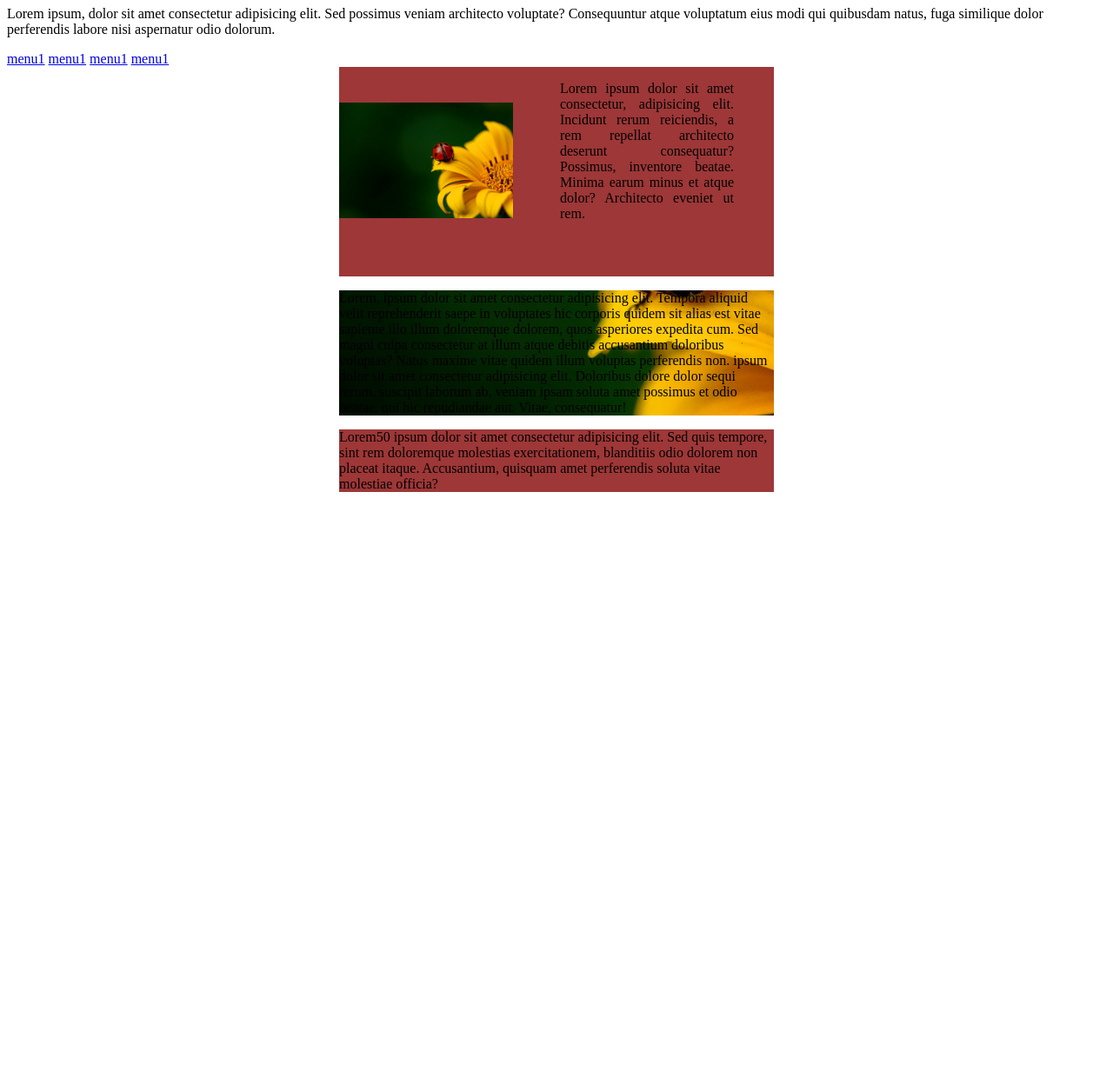
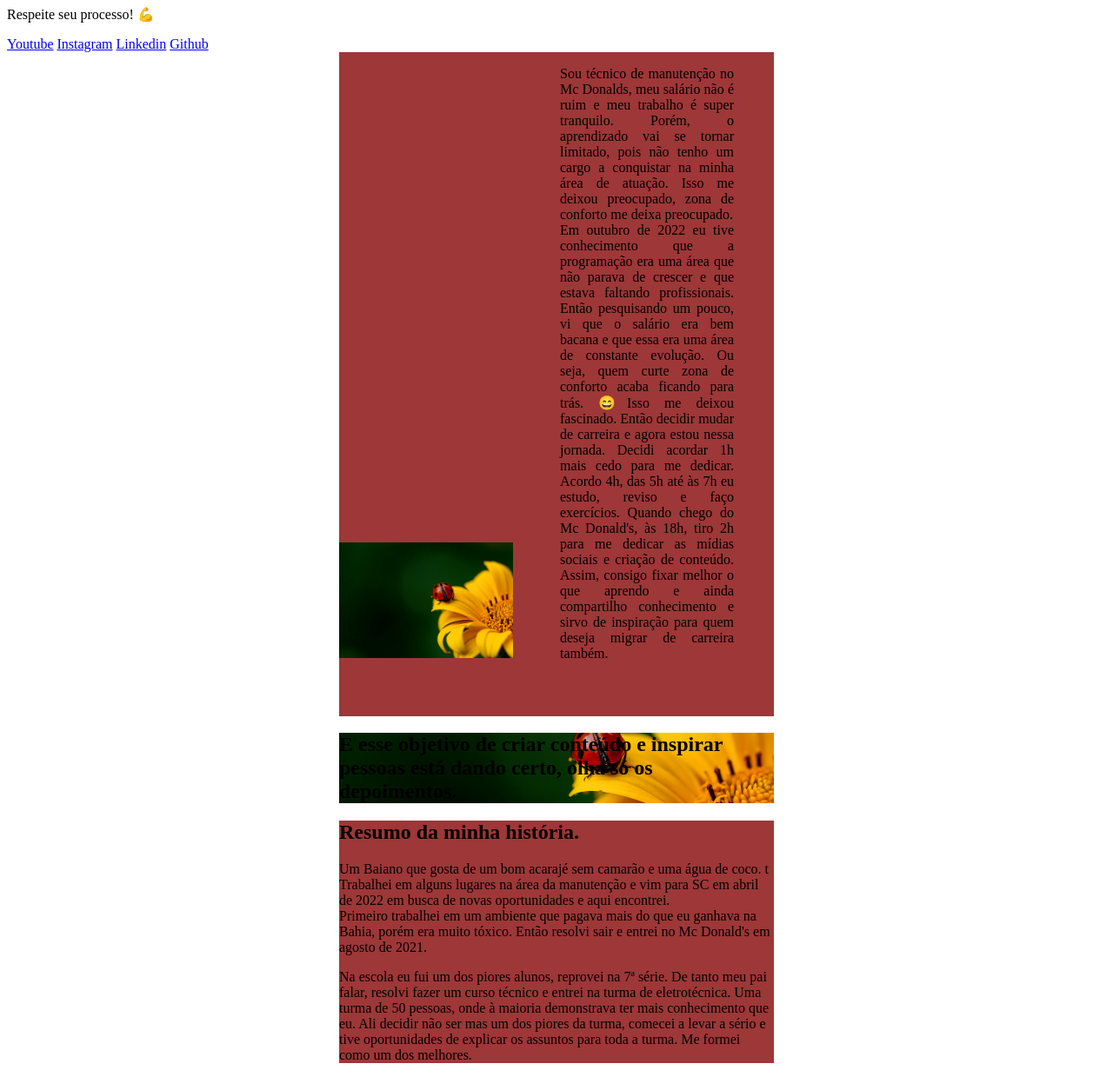
Before and after one commit to ErikBarroso/Sobre-mim, a plain HTML site: page index.html in a window 1280 px wide. Shown: the part 73-1312 px from the top of the page at 87% size. Before the commit the page ends 800 px from the top, so only its background shows below. Drawn offline with Linux system fonts and the light colour scheme.

Commit message:
Adicionando minha história

```diff
--- a/index.html
+++ b/index.html
@@ -4,19 +4,20 @@
     <meta charset="UTF-8">
     <meta http-equiv="X-UA-Compatible" content="IE=edge">
     <meta name="viewport" content="width=device-width, initial-scale=1.0">
-    <title>Document</title>
+    <title>Sobre mim</title>
     <link rel="stylesheet" href="style.css">
 </head>
 <body>
 
     <header>
-        <h1>Titulo</h1>
-        <p>Lorem ipsum, dolor sit amet consectetur adipisicing elit. Sed possimus veniam architecto voluptate? Consequuntur atque voluptatum eius modi qui quibusdam natus, fuga similique dolor perferendis labore nisi aspernatur odio dolorum.</p>
+        <h1>DevErik</h1>
+        <p>Respeite seu processo! &#x1F4AA;</p>
+
         <nav>
-                <a href="#">menu1</a>
-                <a href="#">menu1</a>
-                <a href="#">menu1</a>
-                <a href="#">menu1</a>
+            <a href="#">Youtube</a>
+            <a href="#">Instagram</a>
+            <a href="#">Linkedin</a>
+            <a href="#">Github</a>
         </nav>
     </header>
 
@@ -24,16 +25,31 @@
         <section>
             <div class="imgesquerdo"><img src="imagens/background001.jpg" alt=""></div>
             <div class="paragrafodireito">
-                <p>Lorem ipsum dolor sit amet consectetur, adipisicing elit. Incidunt rerum reiciendis, a rem repellat architecto deserunt consequatur? Possimus, inventore beatae. Minima earum minus et atque dolor? Architecto eveniet ut rem.</p>
+                <p>Sou técnico de manutenção no Mc Donalds,
+                    meu salário não é ruim e meu trabalho é super tranquilo. Porém, o aprendizado vai se tornar limitado, pois não tenho um cargo a conquistar na minha área de atuação. Isso me deixou preocupado, zona de conforto me deixa preocupado.
+                    <br>
+                    Em outubro de 2022 eu tive conhecimento que a programação era uma área que não parava de crescer e que estava faltando profissionais. Então pesquisando um pouco, vi que o salário era bem bacana e que essa era uma área de constante evolução. Ou seja, quem curte zona de conforto acaba ficando para trás.
+
+                    😄Isso me deixou fascinado. Então decidir mudar de carreira e agora estou nessa jornada.
+
+                    Decidi acordar 1h mais cedo para me dedicar. Acordo 4h, das 5h até às 7h eu estudo, reviso e faço exercícios. Quando chego do Mc Donald's, às 18h, tiro 2h para me dedicar as mídias sociais e criação de conteúdo. Assim, consigo fixar melhor o que aprendo e ainda compartilho conhecimento e sirvo de inspiração para quem deseja migrar de carreira também.</p>
             </div>
         </section>
 
         <section class="pimgdefundo">
-            <p>Lorem, ipsum dolor sit amet consectetur adipisicing elit. Tempora aliquid velit reprehenderit saepe in voluptates hic corporis quidem sit alias est vitae sapiente illo illum doloremque dolorem, quos asperiores expedita cum. Sed magni culpa consectetur at illum atque debitis accusantium doloribus voluptas? Natus maxime vitae quidem illum voluptas perferendis non. ipsum dolor sit amet consectetur adipisicing elit. Doloribus dolore dolor sequi rerum, suscipit laborum ab, veniam ipsam soluta amet possimus et odio beatae, qui hic repudiandae aut. Vitae, consequatur!</p>
+            <h2>E esse objetivo de criar conteúdo e inspirar pessoas está dando certo, olha só os depoimentos.</h2>
         </section>
 
         <section>
-            <p>Lorem50 ipsum dolor sit amet consectetur adipisicing elit. Sed quis tempore, sint rem doloremque molestias exercitationem, blanditiis odio dolorem non placeat itaque. Accusantium, quisquam amet perferendis soluta vitae molestiae officia?</p>
+           <h2>Resumo da minha história.</h2>
+
+           <p>
+            Um Baiano que gosta de um bom acarajé sem camarão e uma água de coco. t Trabalhei em alguns lugares na área da manutenção e vim para SC em abril de 2022 em busca de novas oportunidades e aqui encontrei.
+            <br>
+            Primeiro trabalhei em um ambiente que pagava mais do que eu ganhava na Bahia, porém era muito tóxico. Então resolvi sair e entrei no Mc Donald's em agosto de 2021.
+           </p>
+
+           <p>Na escola eu fui um dos piores alunos, reprovei na 7ª série. De tanto meu pai falar, resolvi fazer um curso técnico e entrei na turma de eletrotécnica. Uma turma de 50 pessoas, onde à maioria demonstrava ter mais conhecimento que eu. Ali decidir não ser mas um dos piores da turma, comecei a levar a sério e tive oportunidades de explicar os assuntos para toda a turma. Me formei como um dos melhores.</p>
         </section>
     </main>
 
```
